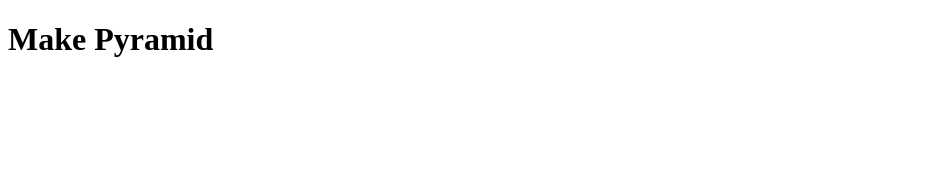
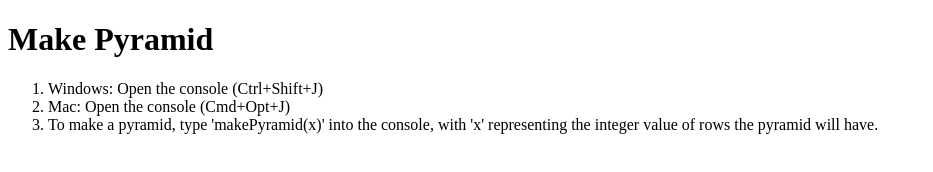
Before and after one commit to trashmoldwilliams/TEST-MakePyramid, a plain HTML site: page index.html in a window 1280 px wide. Shown: the whole page, without its empty margins (0-933 px from the left). Drawn offline with Linux system fonts and the light colour scheme.

Commit message:
Add page instructions and README.

```diff
--- a/index.html
+++ b/index.html
@@ -6,5 +6,10 @@
   </head>
   <body>
     <h1>Make Pyramid</h1>
+    <ol>
+      <li>Windows: Open the console (Ctrl+Shift+J)</li>
+      <li>Mac: Open the console (Cmd+Opt+J)</li>
+      <li>To make a pyramid, type 'makePyramid(x)' into the console, with 'x' representing the integer value of rows the pyramid will have.</li>
+    </ol>
   </body>
 </html>
```
Also changed, not shown: js/scripts.js (+5 -2 lines), 1 other file.
